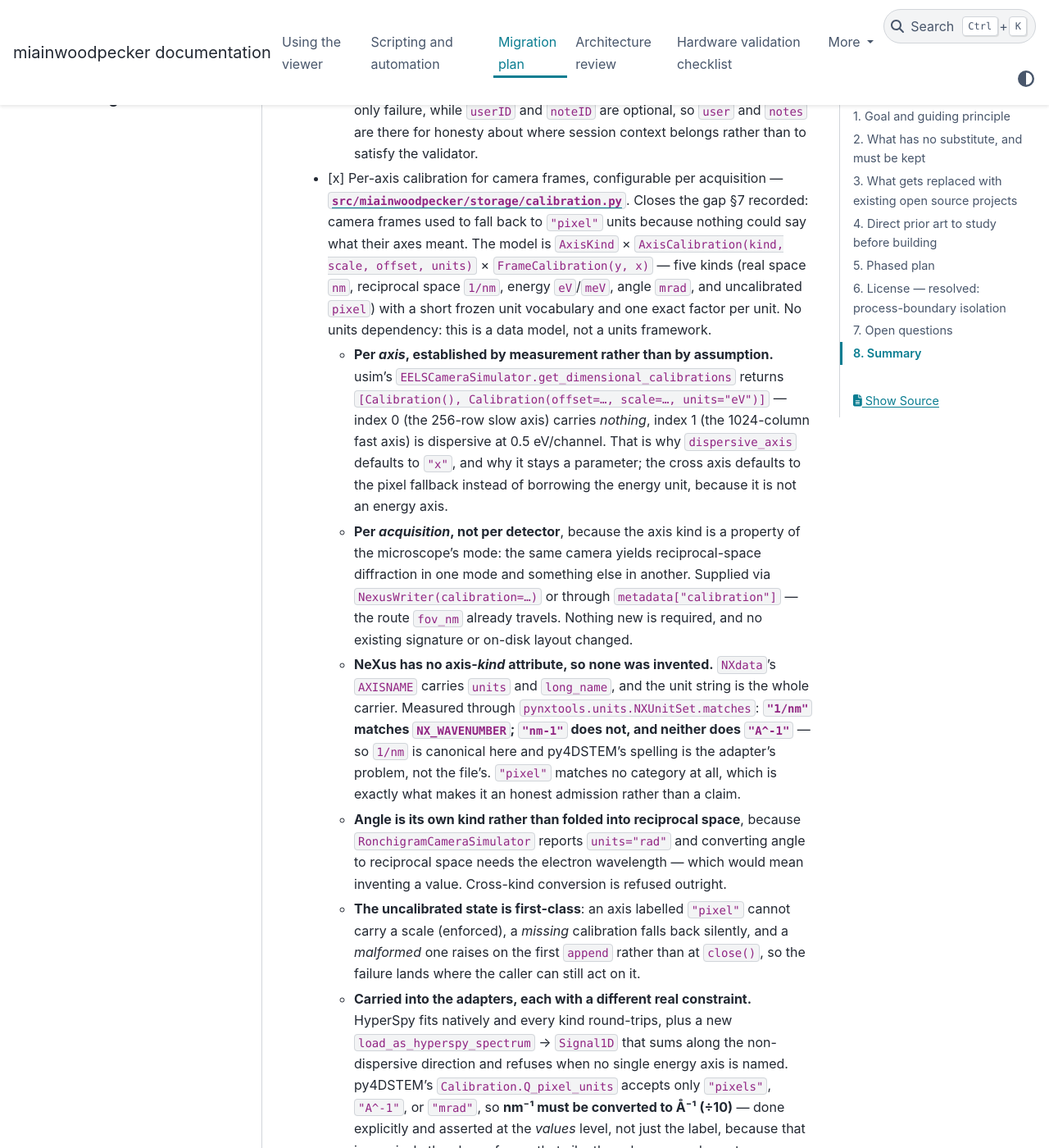
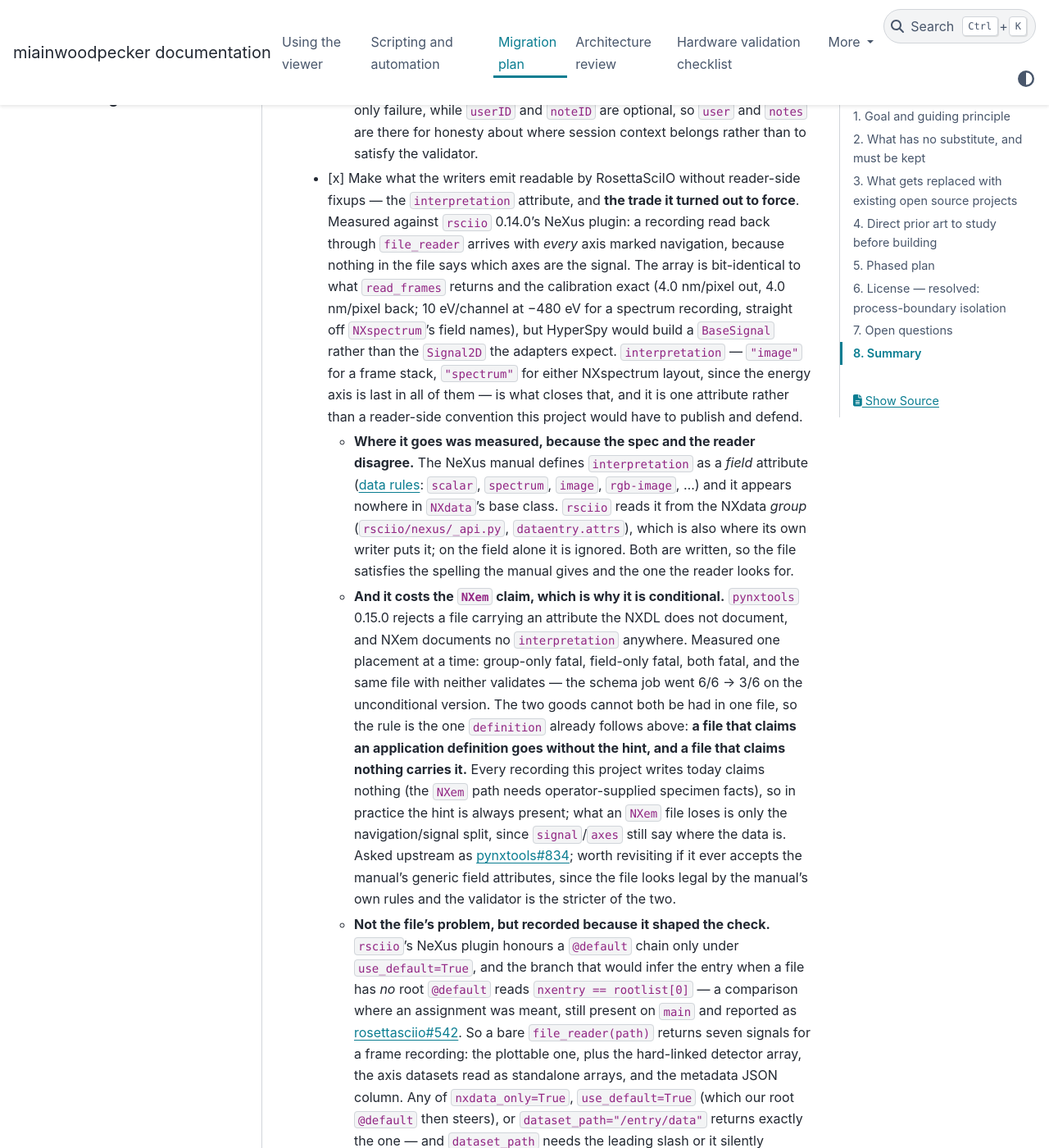
Before and after one commit to msarahan/miainwoodpecker, a Sphinx documentation site: the page built from docs/migration-plan.md, in a window 1280 px wide and 1400 px high, scrolled down 21374 px. Shown: the whole window at 82% size. Built offline with Sphinx 7.4.7 and the PyData theme 0.15.4, drawn with Linux system fonts in a browser that asks for light colours; the version number could not be read and is left out; some of the changed text lies outside the part shown.

Commit message:
Say which axes are the signal, except where the schema forbids it
A recording written by `storage/nexus.py` or `storage/spectra.py` reads
back through RosettaSciIO's NeXus plugin with its array bit-identical and
its calibration exact - measured against rsciio 0.14.0: 4.0 nm/pixel out
and 4.0 nm/pixel back for a frame stack, 10 eV per channel at -480 eV for
a spectrum recording, straight off `NXspectrum`'s own field names - but
with *every* axis marked navigation, because nothing in the file said
which axes were the signal. HyperSpy builds a `BaseSignal` from that,
where the analysis adapters expect a `Signal2D`.

Both writers now emit NeXus's `interpretation` attribute: "image" for a
frame stack, "spectrum" for either `NXspectrum` layout, since the energy
axis is last in all of them. It is written in two places, because the
spec and the reader disagree about where it lives. The NeXus manual
defines `interpretation` as a *field* attribute and it appears nowhere in
`NXdata`'s base class; rsciio reads it from the NXdata *group*, which is
where its own writer puts it, and measured directly, ignores it on the
field. Writing both costs nothing and satisfies both readings.

And it is withheld from a file that claims an application definition,
which is the part that had to be measured rather than assumed. pynxtools
rejects any attribute the NXDL does not document, and NXem documents no
`interpretation` anywhere: the unconditional version took the schema job
from 6/6 to 3/6, and isolating it one placement at a time showed
group-only fatal, field-only fatal, both fatal, and the same file with
neither valid. The two goods cannot be had in one file, so the rule is
the one `definition` already follows - a file that makes a schema claim
keeps it, and a file that claims nothing carries the hint. Every
recording this project writes today claims nothing, so in practice the
hint is always present, and an NXem file loses only the navigation/signal
split; `signal`/`axes` still say where the data is. Asked upstream as
FAIRmat-NFDI/pynxtools#834.

Four tests cover both branches, `scripts/validate_nexus_schema.py` is
back to 6/6, and docs/migration-plan.md records the trade next to the
NXem validation work it follows from.

Co-Authored-By: Claude Opus 5 <noreply@anthropic.com>

```diff
--- a/docs/migration-plan.md
+++ b/docs/migration-plan.md
@@ -782,6 +782,56 @@ problem — read their source and docs before designing our own adapters:
     only failure, while `userID` and `noteID` are optional, so `user` and
     `notes` are there for honesty about where session context belongs
     rather than to satisfy the validator.
+- [x] Make what the writers emit readable by RosettaSciIO without reader-side
+  fixups — the `interpretation` attribute, and **the trade it turned out to
+  force**. Measured against `rsciio` 0.14.0's NeXus plugin: a recording read
+  back through `file_reader` arrives with *every* axis marked navigation,
+  because nothing in the file says which axes are the signal. The array is
+  bit-identical to what `read_frames` returns and the calibration exact
+  (4.0 nm/pixel out, 4.0 nm/pixel back; 10 eV/channel at −480 eV for a
+  spectrum recording, straight off `NXspectrum`'s field names), but HyperSpy
+  would build a `BaseSignal` rather than the `Signal2D` the adapters expect.
+  `interpretation` — `"image"` for a frame stack, `"spectrum"` for either
+  NXspectrum layout, since the energy axis is last in all of them — is what
+  closes that, and it is one attribute rather than a reader-side convention
+  this project would have to publish and defend.
+  - **Where it goes was measured, because the spec and the reader disagree.**
+    The NeXus manual defines `interpretation` as a *field* attribute
+    ([data rules](https://manual.nexusformat.org/datarules.html): `scalar`,
+    `spectrum`, `image`, `rgb-image`, …) and it appears nowhere in `NXdata`'s
+    base class. `rsciio` reads it from the NXdata *group* (`rsciio/nexus/_api.py`,
+    `dataentry.attrs`), which is also where its own writer puts it; on the
+    field alone it is ignored. Both are written, so the file satisfies the
+    spelling the manual gives and the one the reader looks for.
+  - **And it costs the `NXem` claim, which is why it is conditional.**
+    `pynxtools` 0.15.0 rejects a file carrying an attribute the NXDL does not
+    document, and NXem documents no `interpretation` anywhere. Measured one
+    placement at a time: group-only fatal, field-only fatal, both fatal, and
+    the same file with neither validates — the schema job went 6/6 → 3/6 on
+    the unconditional version. The two goods cannot both be had in one file,
+    so the rule is the one `definition` already follows above: **a file that
+    claims an application definition goes without the hint, and a file that
+    claims nothing carries it.** Every recording this project writes today
+    claims nothing (the `NXem` path needs operator-supplied specimen facts),
+    so in practice the hint is always present; what an `NXem` file loses is
+    only the navigation/signal split, since `signal`/`axes` still say where
+    the data is. Asked upstream as
+    [pynxtools#834](https://github.com/FAIRmat-NFDI/pynxtools/issues/834);
+    worth revisiting if it ever accepts the manual's generic field
+    attributes, since the file looks legal by the manual's own rules and the
+    validator is the stricter of the two.
+  - **Not the file's problem, but recorded because it shaped the check.**
+    `rsciio`'s NeXus plugin honours a `@default` chain only under
+    `use_default=True`, and the branch that would infer the entry when a file
+    has *no* root `@default` reads `nxentry == rootlist[0]` — a comparison
+    where an assignment was meant, still present on `main` and reported as
+    [rosettasciio#542](https://github.com/hyperspy/rosettasciio/issues/542).
+    So a bare `file_reader(path)` returns seven signals for a frame
+    recording: the plottable one, plus the hard-linked detector array, the
+    axis datasets read as standalone arrays, and the metadata JSON column. Any
+    of `nxdata_only=True`, `use_default=True` (which our root `@default` then
+    steers), or `dataset_path="/entry/data"` returns exactly the one — and
+    `dataset_path` needs the leading slash or it silently matches nothing.
 - [x] Per-axis calibration for camera frames, configurable per acquisition —
   [`src/miainwoodpecker/storage/calibration.py`](../src/miainwoodpecker/storage/calibration.py).
   Closes the gap §7 recorded: camera frames used to fall back to `"pixel"`
```
Also changed, not shown: changelog.md (+32 -0 lines), 4 other files.
